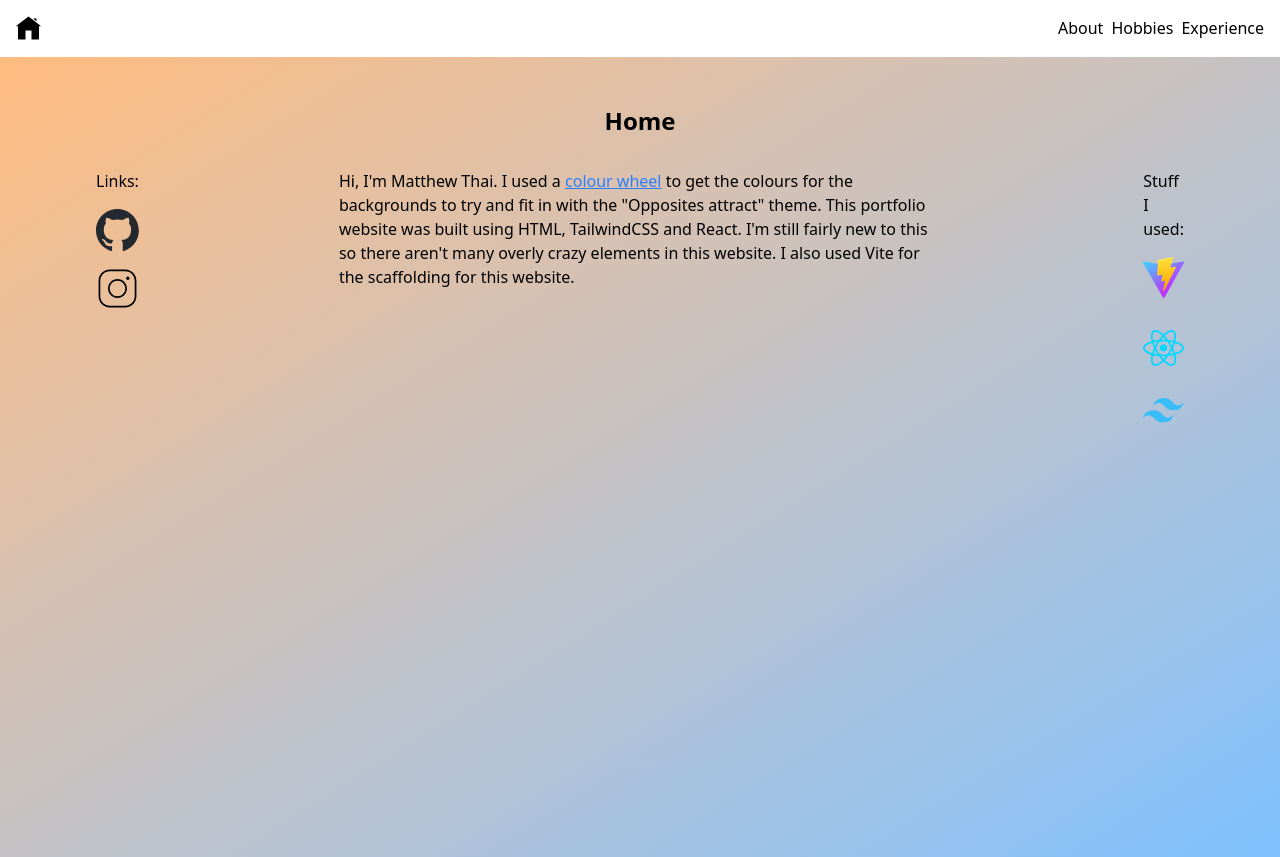
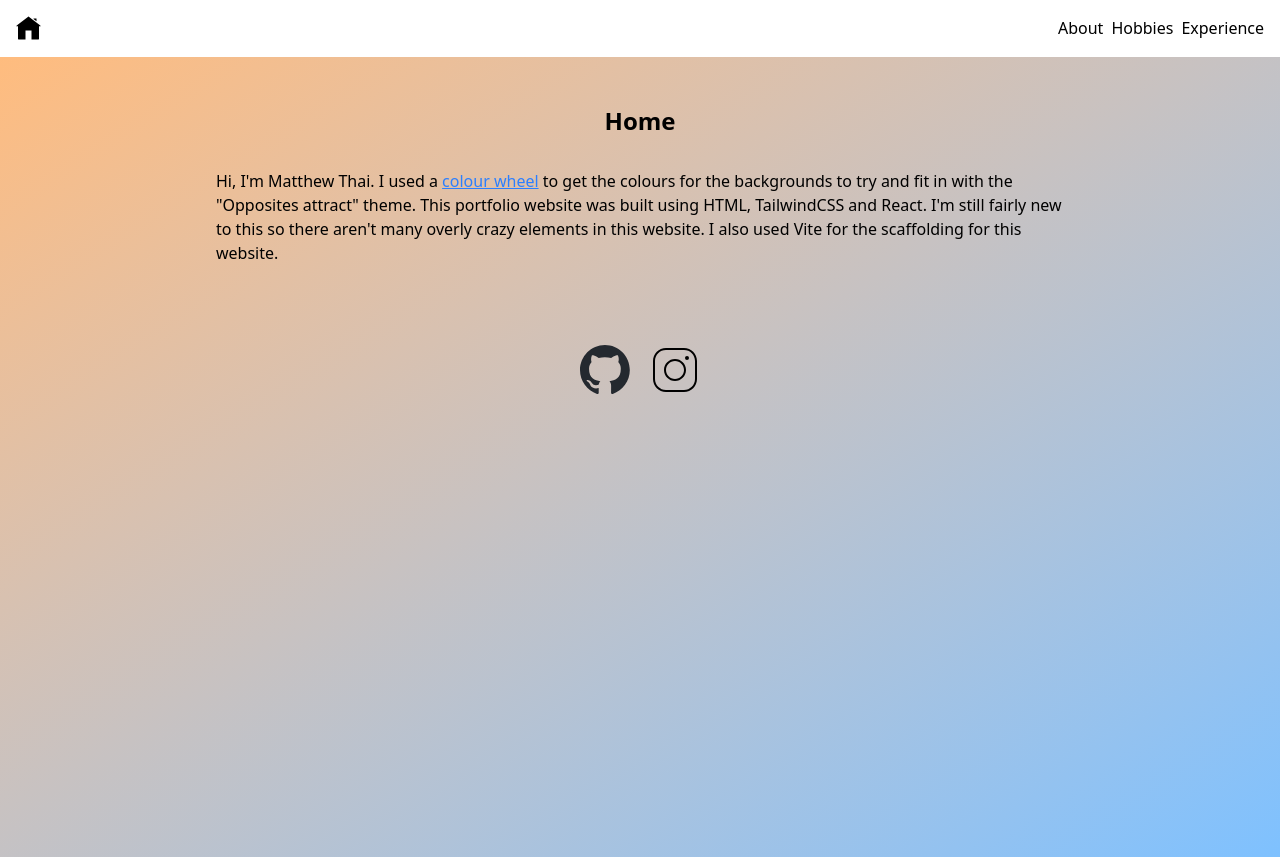
Before and after one commit to tutvta/About-me-website, a React (Vite) app: page / in a window 1280 px wide. Built offline with nearby package versions, Linux system fonts and the light colour scheme.

Commit message:
Changed home page

```diff
--- a/src/components/hobbies.jsx
+++ b/src/components/hobbies.jsx
@@ -49,7 +49,7 @@ function Hobbies() {
               <li>Not too big of a fan of action</li>
             </ul>
           </div>
-          <div class="pr-50 flex flex-row gap-4">
+          <div class="pr-50 flex flex-row gap-10">
             <img src={fruitsBasketS3} alt="Fruits Basket Season 3" height="271" width="200"/>
             <img src={bunnyGirlSenpaiMoviePoster} alt="Bunny Girl Senpai Movie" height="271" width="200"/>
           </div>
--- a/src/components/home.jsx
+++ b/src/components/home.jsx
@@ -1,24 +1,12 @@
 import React from "react";
 import githubLogo from "../assets/github-mark.svg"
 import instagramLogo from "../assets/icons8-instagram.svg"
-import viteLogo from "/vite.svg"
-import reactLogo from "../assets/react.svg"
-import tailwindLogo from "../assets/tailwindcss-mark.d52e9897.svg"
 
 function Home() {
   return (
     <div class="p-4 h-dvh bg-linear-to-br from-[#FFBC7E] to-[#7EC1FF]">
       <h1 class="flex text-center justify-center flex-col p-8 text-2xl font-bold py-8">Home</h1>
-      <div class="flex justify-between">
-        <div class="pl-20 flex flex-col">
-          <h1 class="pb-4">Links:</h1>
-          <a href="https://github.com/tutvta" target="_blank">
-            <img src={githubLogo} alt="github link"/>
-          </a>
-          <a href="https://www.instagram.com/yellofelloxd/" class="pt-4" target="_blank">
-            <img src={instagramLogo} alt="instagram link"/>
-          </a>
-        </div>
+      <div class="flex flex-col">
         <p class="ml-50 mr-50">
           Hi, I'm Matthew Thai. I used a <a href="https://www.canva.com/colors/color-wheel/" target="_blank"
           class="underline decoration-solid text-blue-500">colour wheel</a> to get the colours for the backgrounds to
@@ -26,13 +14,13 @@ function Home() {
           and React. I'm still fairly new to this so there aren't many overly crazy elements in this website. I also
           used Vite for the scaffolding for this website.
         </p>
-        <div class="pr-20">
-          <h1 class="pb-4">Stuff I used:</h1>
-          <div class="flex flex-col gap-8">
-            <img src={viteLogo} alt="vite logo" width="150" height="150" />
-            <img src={reactLogo} alt="react logo" width="150" height="150" />
-            <img src={tailwindLogo} alt="react logo" width="150" height="150" />
-          </div>
+        <div class="flex justify-center flex-row p-20 gap-5">
+          <a href="https://github.com/tutvta" target="_blank">
+            <img src={githubLogo} alt="github link" height="50" width="50"/>
+          </a>
+          <a href="https://www.instagram.com/yellofelloxd/" target="_blank">
+            <img src={instagramLogo} alt="instagram link" height="50" width="50"/>
+          </a>
         </div>
       </div>
     </div>
```
